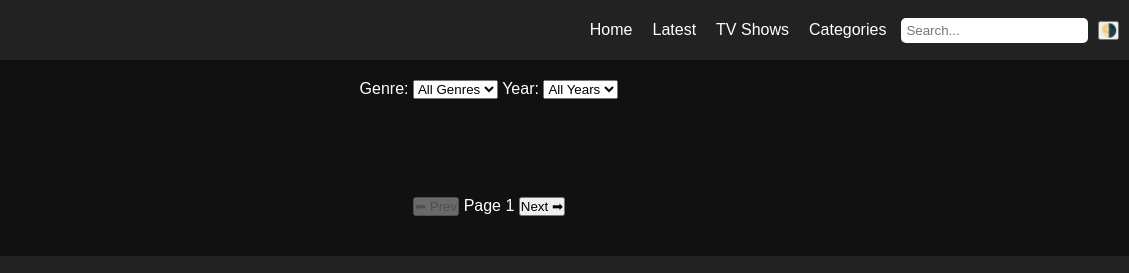
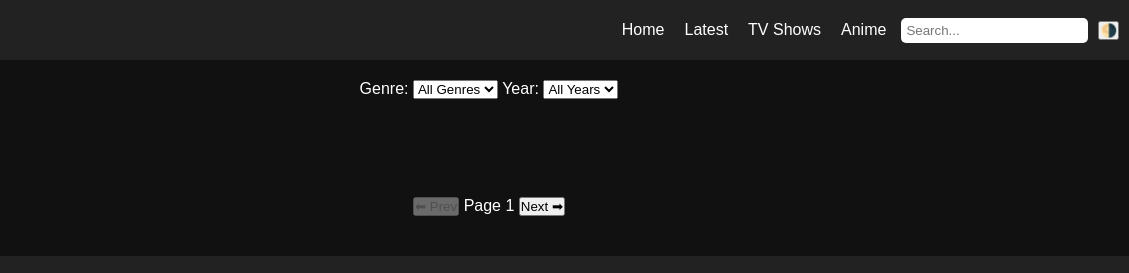
Before and after one commit to Philic19/moviesite, a plain HTML site: page my-website/tvshows.html in a window 1280 px wide. Shown: the top 273 px of the page, 151-1280 px from the left. Drawn offline with Linux system fonts and the light colour scheme; no server answers.

Commit message:
Update tvshows.html

```diff
--- a/my-website/tvshows.html
+++ b/my-website/tvshows.html
@@ -15,7 +15,7 @@
       <a href="index.html">Home</a>
       <a href="latest.html" class="active">Latest</a>
       <a href="tvshows.html">TV Shows</a>
-      <a href="categories.html">Categories</a>
+      <a href="anime.html">Anime</a>
       <input type="text" class="search-bar" placeholder="Search..." />
       <button id="theme-toggle">🌗</button>
     </div>
```
